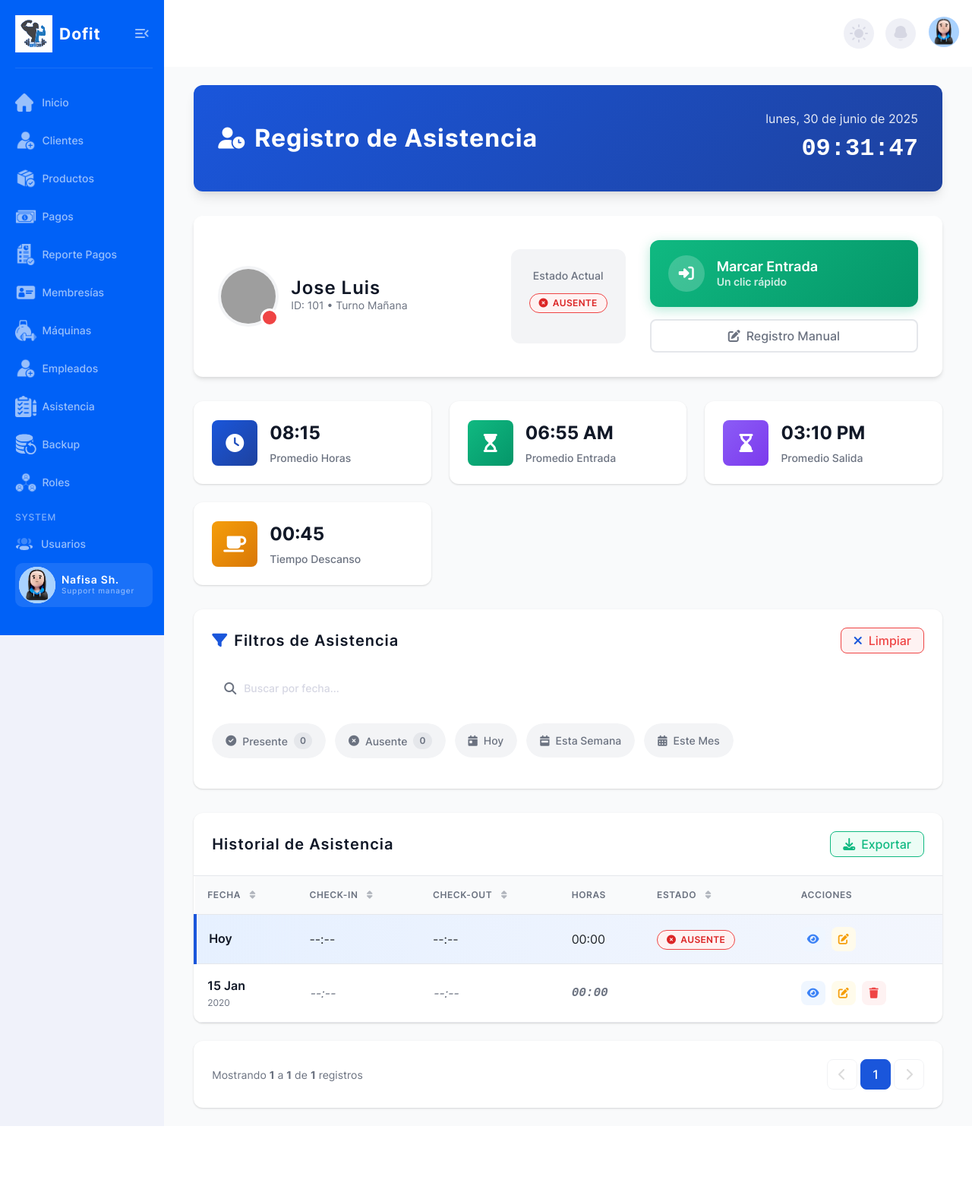
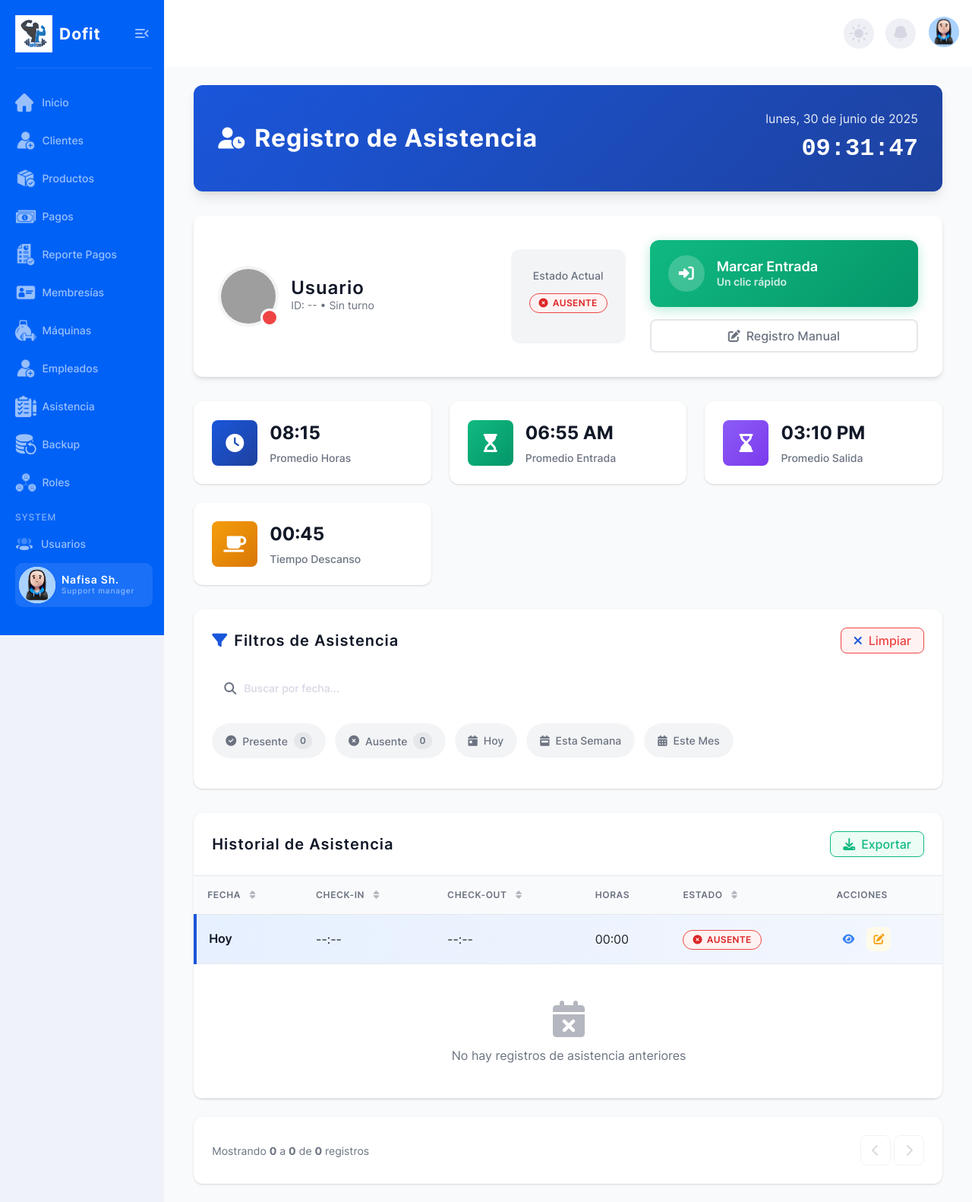
Before and after one commit to Sergio200423/Dofit, a Django app: page /empleados/asistencia/ in a window 1280 px wide. Shown: the whole page at 76% size. Before the commit the page ends 1482 px from the top, so only its background shows below. Run offline with Django 5.2, Linux system fonts and the light colour scheme; tables that the repository leaves empty hold one stand-in row (values such as "Sample post"); parts of the project's set-up code (start-up, migrations or seed data) failed here and were passed over; some libraries are stand-ins or nearby versions; grey boxes are pictures that could not be loaded.

Commit message:
Mejoras en asistencia

```diff
--- a/empleados/static/empleados/js/asistencia_rapida.js
+++ b/empleados/static/empleados/js/asistencia_rapida.js
@@ -140,15 +140,16 @@ class AsistenciaRapida {
   }
 
   async makeApiCall(url, data) {
-    // Simular delay de red
-    await new Promise((resolve) => setTimeout(resolve, 1000))
-
-    // Simular respuesta exitosa (en producción, usar fetch real)
-    return {
-      success: true,
-      message: "Operación exitosa",
-      data: data,
-    }
+    // Llamada real a la API usando fetch
+    const response = await fetch(url, {
+      method: "POST",
+      headers: {
+        "Content-Type": "application/json",
+        "X-CSRFToken": document.querySelector('meta[name="csrf-token"]').content
+      },
+      body: JSON.stringify(data)
+    });
+    return await response.json();
   }
 
   updateStatus(newStatus) {
--- a/empleados/templates/empleados/asistencia.html
+++ b/empleados/templates/empleados/asistencia.html
@@ -35,8 +35,19 @@
             <div class="status-indicator" id="employeeStatus"></div>
           </div>
           <div class="employee-details">
-            <h3>Jose Luis</h3>
-            <p class="employee-meta">ID: 101 • Turno Mañana</p>
+            <h3>
+              {% if empleado_actual %}
+                {{ empleado_actual.nombre_empleado }}
+              {% elif usuario_actual %}
+                {{ usuario_actual.nombre_usuario }}
+              {% else %}
+                Usuario
+              {% endif %}
+            </h3>
+            <p class="employee-meta">
+              ID: {% if empleado_actual %}{{ empleado_actual.id_empleado }}{% else %}--{% endif %} •
+              {% if empleado_actual and empleado_actual.turno %}Turno {{ empleado_actual.turno }}{% else %}Sin turno{% endif %}
+            </p>
           </div>
         </div>
       </div>
@@ -48,13 +59,25 @@
             <span class="badge badge-ausente">Ausente</span>
           </div>
           <div class="time-info" id="timeInfo">
-            <div class="time-entry" id="entryTime" style="display: none;">
+            <div class="time-entry" id="entryTime" {% if not asistencia_hoy or not asistencia_hoy.checkin %}style="display: none;"{% endif %}>
               <i class="fas fa-sign-in-alt"></i>
-              <span>Entrada: <strong id="checkInTime">--:--</strong></span>
+              <span>Entrada: <strong id="checkInTime">
+                {% if asistencia_hoy and asistencia_hoy.checkin %}
+                  {{ asistencia_hoy.checkin|time:"H:i:s" }}
+                {% else %}
+                  --:--
+                {% endif %}
+              </strong></span>
             </div>
-            <div class="time-exit" id="exitTime" style="display: none;">
+            <div class="time-exit" id="exitTime" {% if not asistencia_hoy or not asistencia_hoy.checkout %}style="display: none;"{% endif %}>
               <i class="fas fa-sign-out-alt"></i>
-              <span>Salida: <strong id="checkOutTime">--:--</strong></span>
+              <span>Salida: <strong id="checkOutTime">
+                {% if asistencia_hoy and asistencia_hoy.checkout %}
+                  {{ asistencia_hoy.checkout|time:"H:i:s" }}
+                {% else %}
+                  --:--
+                {% endif %}
+              </strong></span>
             </div>
           </div>
         </div>
--- a/empleados/urls.py
+++ b/empleados/urls.py
@@ -8,4 +8,6 @@ urlpatterns = [
     path('asistencia/crear/', views.crear_asistencia_ajax, name='crear_asistencia_ajax'),
     path('asistencia/editar/', views.editar_asistencia_ajax, name='editar_asistencia_ajax'),
     path('asistencia/eliminar/', views.eliminar_asistencia_ajax, name='eliminar_asistencia_ajax'),
-    ]
+    path('asistencia/checkin/', views.checkin_asistencia, name='checkin_asistencia'),
+    path('asistencia/checkout/', views.checkout_asistencia, name='checkout_asistencia'),
+]
--- a/empleados/views.py
+++ b/empleados/views.py
@@ -5,6 +5,10 @@ from empleados.servicio_empleados import ServicioEmpleados
 from usuarios.models import Usuario, Rol
 from django.views.decorators.http import require_POST
 from django.template.loader import render_to_string
+from main.models import Asistencia
+from usuarios.models import Empleado
+from datetime import date
+from django.views.decorators.csrf import csrf_exempt
 
 # Create your views here.
 def empleados(request):
@@ -73,10 +77,32 @@ def registrar_empleado(request):
     return JsonResponse({'InformacionAceptada': False, 'message': 'Método no permitido'}, status=405)
 
 def asistencia(request):
-    # Listar asistencias
-    from main.models import Asistencia
-    asistencias = Asistencia.objects.all().order_by('-fecha')
-    return render(request, 'empleados/asistencia.html', {'asistencias': asistencias})
+    # Listar asistencias SOLO del empleado actual
+    empleado_actual = None
+    usuario_actual = None
+    asistencia_hoy = None
+    asistencias = []
+    # Obtener usuario de la sesión personalizada (no autenticación Django)
+    usuario_id = request.session.get('usuario_id')
+    print('DEBUG: usuario_id en sesión:', usuario_id)
+    if usuario_id:
+        try:
+            usuario_actual = Usuario.objects.get(id_usuario=usuario_id)
+            empleado_actual = Empleado.objects.get(usuario=usuario_actual)
+            # Filtrar asistencias solo de este empleado
+            asistencias = Asistencia.objects.filter(empleado=empleado_actual).order_by('-fecha')
+            asistencia_hoy = Asistencia.objects.filter(
+                fecha=date.today(),
+                empleado=empleado_actual
+            ).first()
+        except (Usuario.DoesNotExist, Empleado.DoesNotExist):
+            empleado_actual = None
+    return render(request, 'empleados/asistencia.html', {
+        'asistencias': asistencias,
+        'empleado_actual': empleado_actual,
+        'usuario_actual': usuario_actual,
+        'asistencia_hoy': asistencia_hoy
+    })
 
 @require_POST
 def crear_asistencia_ajax(request):
@@ -123,3 +149,56 @@ def eliminar_asistencia_ajax(request):
         return JsonResponse({'success': True})
     except Exception as e:
         return JsonResponse({'success': False, 'error': str(e)})
+
+@csrf_exempt
+@require_POST
+def checkin_asistencia(request):
+    """
+    Marca la entrada (check-in) para el empleado logueado y la fecha recibida desde el frontend.
+    """
+    usuario_id = request.session.get('usuario_id')
+    if not usuario_id:
+        return JsonResponse({'success': False, 'error': 'No autenticado'})
+    try:
+        data = json.loads(request.body)
+        fecha_str = data.get('fecha')  # Debe venir en formato 'YYYY-MM-DD'
+        checkin_time = data.get('check_in')  # Debe venir en formato 'HH:MM:SS'
+        usuario_actual = Usuario.objects.get(id_usuario=usuario_id)
+        empleado_actual = Empleado.objects.get(usuario=usuario_actual)
+        # Buscar o crear asistencia para ese día y empleado
+        asistencia, created = Asistencia.objects.get_or_create(
+            empleado=empleado_actual,
+            fecha=fecha_str,
+            defaults={'check_in': checkin_time}
+        )
+        if not created:
+            asistencia.check_in = checkin_time
+            asistencia.save()
+        return JsonResponse({'success': True, 'check_in': asistencia.check_in})
+    except Exception as e:
+        return JsonResponse({'success': False, 'error': str(e)})
+
+@csrf_exempt
+@require_POST
+def checkout_asistencia(request):
+    """
+    Marca la salida (check-out) para el empleado logueado y la fecha recibida desde el frontend.
+    """
+    usuario_id = request.session.get('usuario_id')
+    if not usuario_id:
+        return JsonResponse({'success': False, 'error': 'No autenticado'})
+    try:
+        data = json.loads(request.body)
+        fecha_str = data.get('fecha')  # Debe venir en formato 'YYYY-MM-DD'
+        checkout_time = data.get('check_out')  # Debe venir en formato 'HH:MM:SS'
+        usuario_actual = Usuario.objects.get(id_usuario=usuario_id)
+        empleado_actual = Empleado.objects.get(usuario=usuario_actual)
+        asistencia = Asistencia.objects.filter(empleado=empleado_actual, fecha=fecha_str).first()
+        if asistencia:
+            asistencia.check_out = checkout_time
+            asistencia.save()
+            return JsonResponse({'success': True, 'check_out': asistencia.check_out})
+        else:
+            return JsonResponse({'success': False, 'error': 'No existe asistencia para esa fecha'})
+    except Exception as e:
+        return JsonResponse({'success': False, 'error': str(e)})
--- a/main/models.py
+++ b/main/models.py
@@ -51,6 +51,8 @@ class Asistencia(models.Model):
     fecha = models.DateField(null=True, blank=True)
     empleado = models.ForeignKey(Empleado, on_delete=models.SET_NULL, null=True, related_name="asistencias")
     cliente = models.ForeignKey(Cliente, on_delete=models.SET_NULL, null=True, related_name="asistencias")
+    checkin = models.TimeField(null=True, blank=True)  # Hora de entrada (check-in)
+    checkout = models.TimeField(null=True, blank=True)  # Hora de salida (check-out)
 
     def __str__(self):
         return f"Asistencia {self.id_asistencia} - {self.fecha}"
```
Also changed, not shown: main/migrations/0003_asistencia_checkin_asistencia_checkout.py (added).
